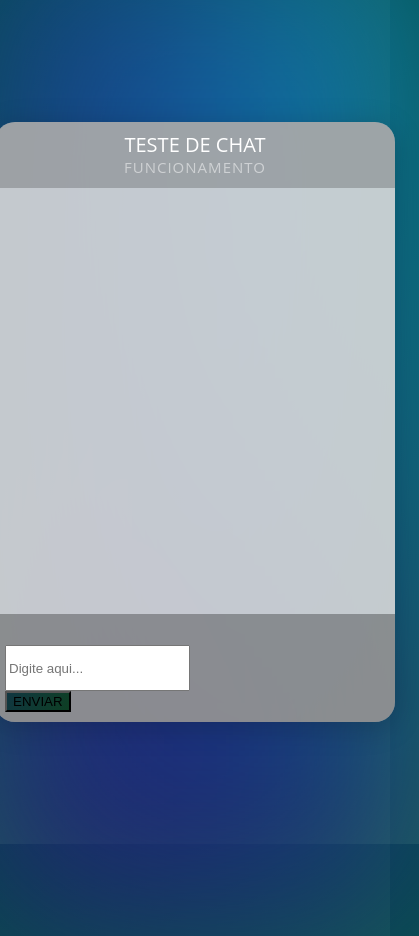
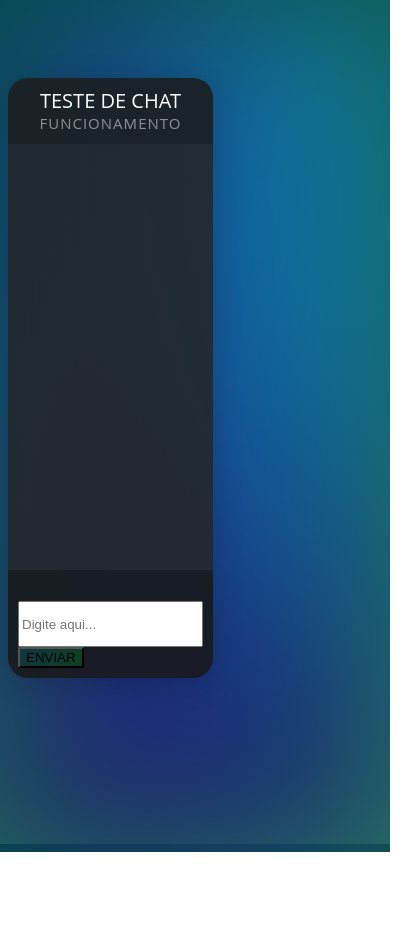
Before and after one commit to anorak-blkneko/ProjetoTCC, a website: page index.html in a window 390 px wide. Shown: the whole page, 419 px wide, since content can reach past the window. After the commit the page ends 852 px from the top, so only its background shows below. Drawn offline with Linux system fonts and the light colour scheme; no server answers.

Commit message:
Style edit
ADD Bootstrap, arrumamos algumas coisas de compatibilidade, e alteramos um pouco o visual.

```diff
--- a/index.html
+++ b/index.html
@@ -11,7 +11,7 @@
 <body>
 
 
-    <div class="chat">
+    <div class="container-fluid chat">
         <div class="chat-title">
           <h1>Teste de chat</h1>
           <h2>Funcionamento</h2>
@@ -43,7 +43,7 @@
       </div>
 
 
-      <div class="bg"></div>
+      <div class="bg container-fluid"></div>
 
 
 
--- a/package.json
+++ b/package.json
@@ -18,6 +18,7 @@
   },
   "homepage": "https://github.com/anorak-blkneko/projetotcc#readme",
   "dependencies": {
+    "bootstrap": "^5.1.0",
     "express": "^4.17.1",
     "node": "^16.6.1"
   }
--- a/style.css
+++ b/style.css
@@ -8,6 +8,10 @@ html, body {
     font-size: 12px;
     line-height: 1.3;
     overflow: hidden;
+    z-index: 1;
+    /* background: url("./BGT2.jpg") repeat 0 0;
+    background-size: cover; */
+    /* filter: blur(); */
   }
 
   /* width */
@@ -33,6 +37,7 @@ html, body {
 
 
   .bg {
+    clear: both;
     width: 100%;
     height: 100%;
     top: 0;
@@ -41,26 +46,83 @@ html, body {
     background: url("./BGT2.jpg") repeat 0 0;
     background-size: cover;
     filter: blur(80px);
-    transform: scale(1.2);
+    /* transform: scale(1.2); */
   }
 
   .chat {
     position: absolute;
+
     top: 50%;
     left: 50%;
     transform: translate(-50%, -50%);
-    width: 400px;
-    height: 100vh;
+    max-width: 400px;
+    height: 100%;
     max-height: 600px;
     z-index: 2;
     overflow: hidden;
     box-shadow: 0 5px 30px rgba(0, 0, 0, 0.2);
     /*background: rgb(255, 255, 255);*/
-    background: rgba(216, 216, 216, 0.897);
+    background: rgba(36, 38, 41, 88%);
     border-radius: 20px;
     display: flex;
     justify-content: space-between;
     flex-direction: column;
+    margin-right: 10px;
+    /* margin-top: 10px; */
+  }
+
+  @media (max-width: 500px) {
+
+    .chat {
+      position: absolute;
+
+      top: auto;
+      left: auto;
+      transform: translate(0%, -0%);
+      max-width: 400px;
+      height: 100%;
+      max-height: 600px;
+      z-index: 2;
+      overflow: hidden;
+      box-shadow: 0 5px 30px rgba(0, 0, 0, 0.2);
+      /*background: rgb(255, 255, 255);*/
+      background: rgba(36, 38, 41, 88%);
+      border-radius: 20px;
+      display: flex;
+      justify-content: space-between;
+      flex-direction: column;
+      margin-right: 10px;
+      margin-top: 70px;
+    }
+
+  }
+
+
+
+  @media (max-width: 380px){
+
+    .chat {
+      position: absolute;
+
+      /* top: auto;
+      left: auto;  */
+      /* transform: translate(-50%, -50%); */
+      max-width: 400px;
+      height: 100%;
+      max-height: 600px;
+      z-index: 2;
+      overflow: hidden;
+      box-shadow: 0 5px 30px rgba(0, 0, 0, 0.2);
+      /*background: rgb(255, 255, 255);*/
+      background: rgba(36, 38, 41, 88%);
+      border-radius: 20px;
+      display: flex;
+      justify-content: space-between;
+      flex-direction: column;
+      margin-right: 10px;
+      margin-top: -3px;
+    }
+
   }
 
 
@@ -93,14 +155,16 @@ html, body {
     padding: 6px 10px 7px;
     border-radius: 10px 10px 10px 0;
     /*background: rgba(0, 0, 0, .3);*/
-    background: linear-gradient(120deg, #36859b, #35a768);
+    background: linear-gradient(120deg, #0d404e, #0c6133);
     color: #fff;
     margin: 8px 0;
-    font-size: 15px;
+    font-size: 16px;
     line-height: 1.4;
     margin-left: 10px;
+    margin-right: 10px;
     position: relative;
     text-shadow: 0 1px 1px rgba(0, 0, 0, 0.267);
+    font-weight: bold;
   }
 
 
```
Also changed, not shown: 1 other file.
